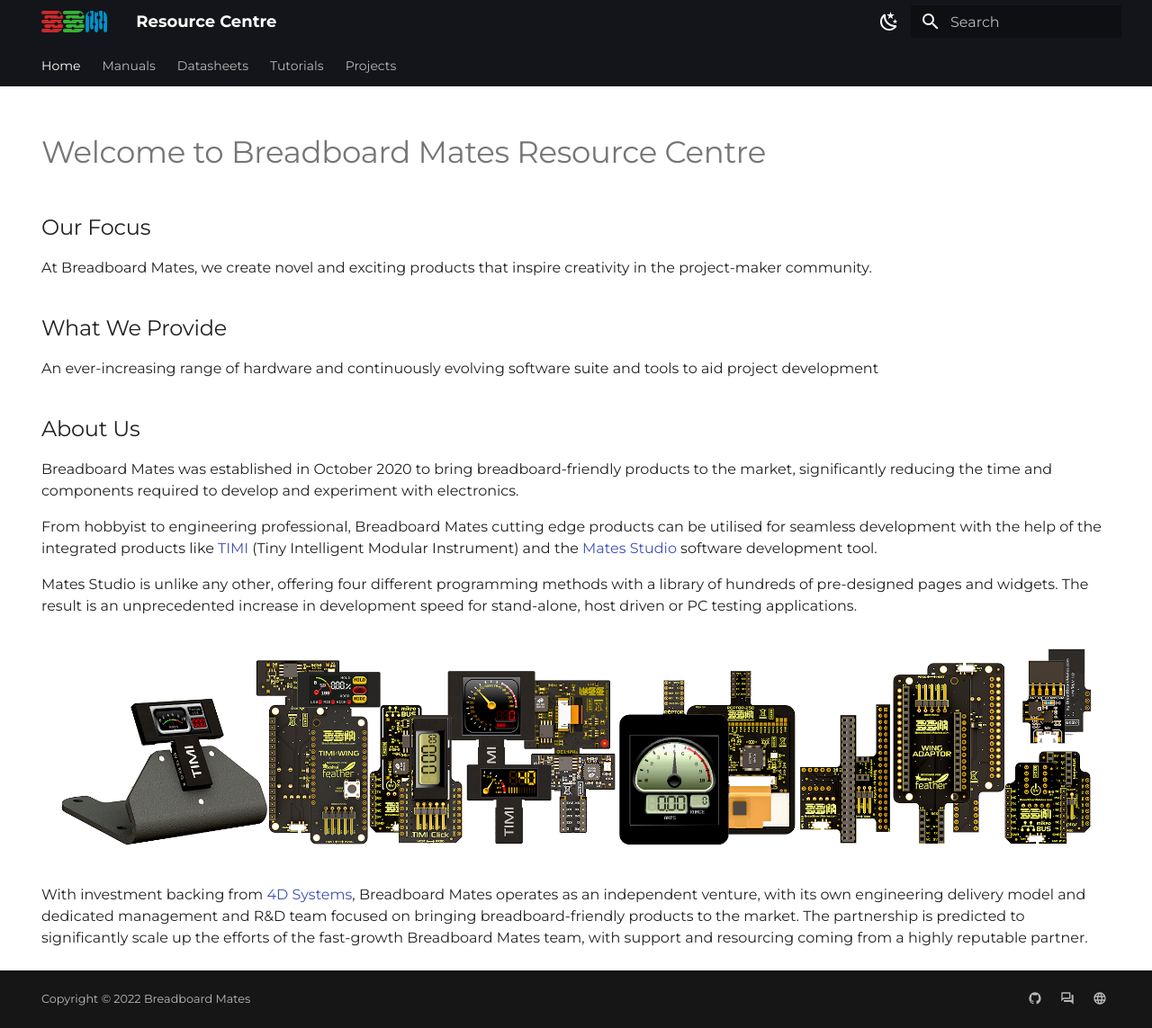
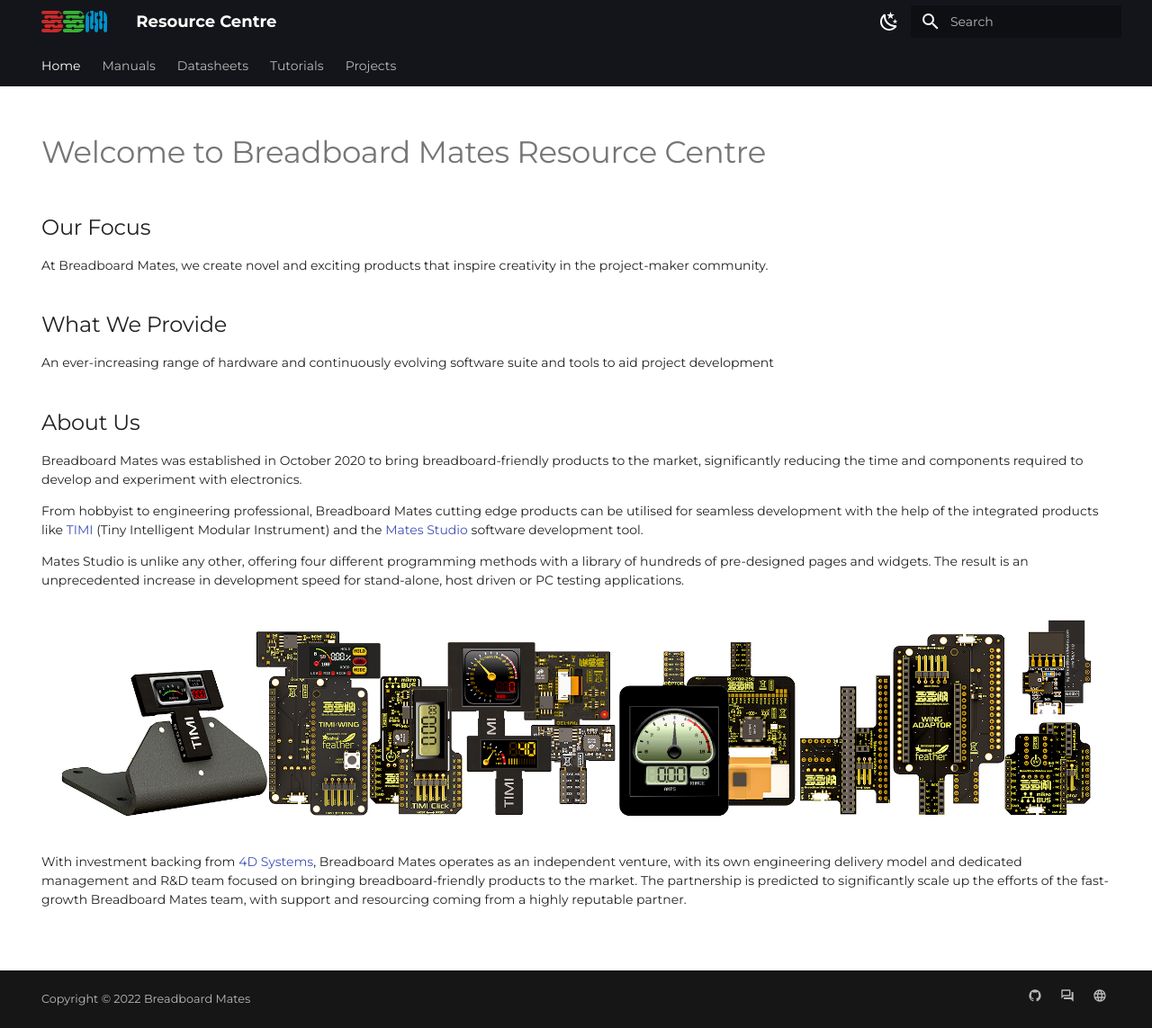
Before and after one commit to iSOLveIT/mkdocs-gen, an MkDocs documentation site: the page built from docs/index.md, in a window 1280 px wide and 1143 px high. Shown: the whole window at 90% size. Built offline with MkDocs 1.6.1 and Material for MkDocs 9.7.7, drawn with Linux system fonts in a browser that asks for light colours.

Commit message:
Adjusted sizes for the addition of H4

```diff
--- a/docs/css/custom.css
+++ b/docs/css/custom.css
@@ -1,56 +1,62 @@
 
 body, input {
-    font-size: 16px !important;
+    font-size: 14px !important;
     font-weight: 400;
     line-height: 1.5 !important;
 }
 .md-typeset, .md-nav, .md-typeset table:not([class])  {
-    font-size: 16px!important;
+    font-size: 14px!important;
     line-height: 1.5!important;
 }
 
-h1, h2, h3{
+h1, h2, h3, h4 {
     font-weight: 500!important;
     line-height: 1.4 !important;
 }
 
-h1{
+h1 {
     font-size: 34px !important;
 }
-h2{
+h2 {
     font-size: 24px !important;
 }
-h3{
+h3 {
     font-size: 18px !important;
+}
+h4 {
+    font-size: 16px !important;
 }
 
 
 @media print{
     body, input {
         font-family: "Montserrat", sans-serif!important;
-        font-size: 16px !important;
+        font-size: 14px !important;
         font-weight: 400;
         line-height: 1.5 !important;
     }
     .md-typeset, .md-nav, .md-typeset table:not([class])  {
-        font-size: 16px!important;
+        font-size: 14px!important;
         line-height: 1.5!important;
     }
 
-    h1, h2, h3{
+    h1, h2, h3, h4 {
         font-family: "Montserrat", sans-serif!important;
         font-weight: 500!important;
         line-height: 1.4 !important;
     }
 
-    h1{
+    h1 {
         font-size: 34px !important;
     }
-    h2{
+    h2 {
         font-size: 24px !important;
     }
-    h3{
+    h3 {
         font-size: 18px !important;
+    }
+    h4 {
+        font-size: 16px !important;
     }
 
     code, kbd, pre {
```
